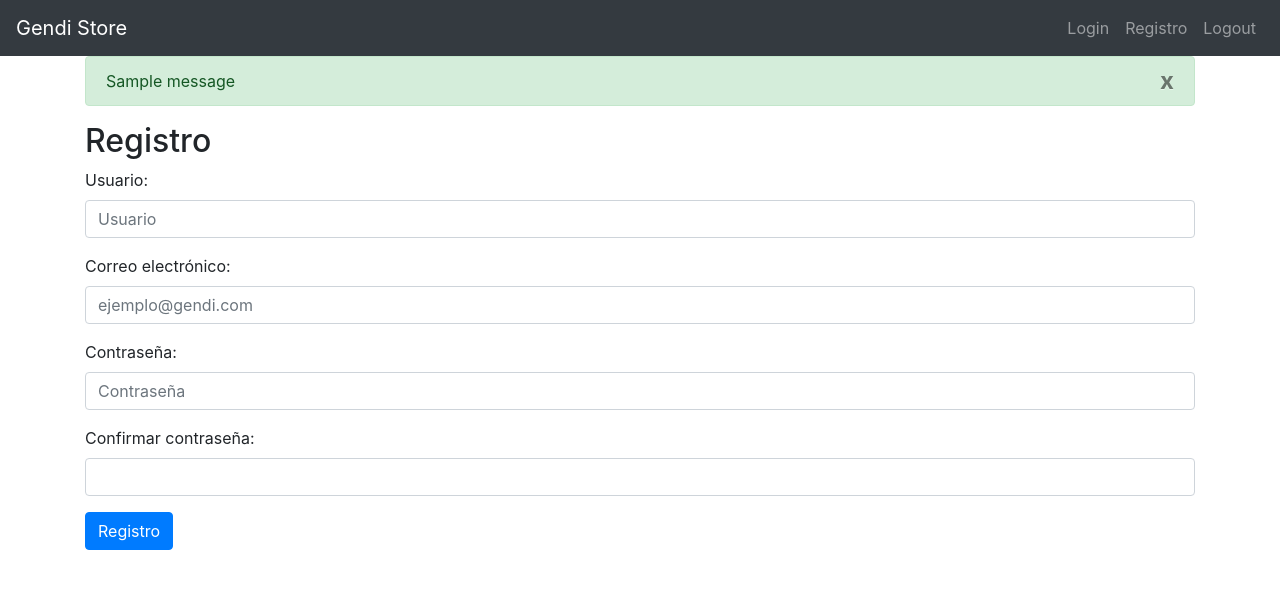
After one commit to erivera23/market, a Django app: page /usuarios/registro/ in a window 1280 px wide. The commit adds this page. Shown: the top 589 px of the page. Run offline with Django 3.2, Linux system fonts and the light colour scheme; one stand-in notice (Sample message) is shown; some libraries are stand-ins or nearby versions.

Commit message:
Barra de navegación

```diff
--- /dev/null
+++ b/gendiStore/forms.py
@@ -0,0 +1,62 @@
+from django import forms
+from django.contrib.auth.models import User
+
+class RegistroForm(forms.Form):
+    username = forms.CharField(required=True,
+                                min_length=4, max_length=50,
+                                widget=forms.TextInput(attrs={
+                                    'class': 'form-control',
+                                    'id': 'username',
+                                    'placeholder': 'Usuario',
+                                }))
+    username.label = 'Usuario:'
+    email = forms.EmailField(required=True,
+                                widget=forms.EmailInput(attrs={
+                                    'class': 'form-control',
+                                    'id': 'email',
+                                    'placeholder': 'ejemplo@gendi.com',
+                                }))
+    email.label = 'Correo electrónico:'
+    password = forms.CharField(required=True,
+                                widget=forms.PasswordInput(attrs={
+                                    'class': 'form-control',
+                                    'id': 'password',
+                                    'placeholder': 'Contraseña'
+                                }))
+
+    password.label = 'Contraseña:'
+
+    password2 = forms.CharField(required = True,
+                                label='Confirmar contraseña:',
+                                widget=forms.PasswordInput(attrs={
+                                    'class': 'form-control'
+                                }))
+
+    def clean_username(self):
+        username = self.cleaned_data.get('username')
+
+        if User.objects.filter(username=username).exists():
+            raise forms.ValidationError('El username ya se encuentra en uso')
+
+        return username
+
+    def clean_email(self):
+        email = self.cleaned_data.get('email')
+
+        if User.objects.filter(email=email).exists():
+            raise forms.ValidationError('El correo ya se encuentra en uso')
+
+        return email
+
+    def clean(self):
+        cleaned_data = super().clean()
+
+        if cleaned_data.get('password2') != cleaned_data.get('password'):
+            self.add_error('password2', 'La contraseña no coincide')
+
+    def save(self):
+        return User.objects.create_user(
+            self.cleaned_data.get('username'),
+            self.cleaned_data.get('email'),
+            self.cleaned_data.get('password')
+        )
--- a/gendiStore/urls.py
+++ b/gendiStore/urls.py
@@ -6,5 +6,7 @@ from . import views
 urlpatterns = [
     path('', views.index, name='index'),
     path('usuarios/login/', views.login_view, name="login"),
+    path('usuarios/logout/', views.logout_view, name="logout"),
+    path('usuarios/registro/', views.register, name="register"),
     path('admin/', admin.site.urls),
 ]
--- a/gendiStore/views.py
+++ b/gendiStore/views.py
@@ -1,7 +1,11 @@
 from django.shortcuts import render
-from django.http import HttpResponse
+from django.shortcuts import redirect
+from django.contrib import messages
+from django.contrib.auth import authenticate, login, logout
 
-from django.contrib.auth import authenticate, login
+from django.contrib.auth.models import User
+
+from .forms import RegistroForm
 
 def index(request):
     return render(request, 'index.html', {
@@ -24,10 +28,31 @@ def login_view(request):
 
         if user:
             login(request, user)
-            print("Usuario autenticado")
+            messages.success(request, 'Bienvenido {}'.format(user.username))
+            return redirect('index')
         else:
-            print("Usuario no autenticado")
+            messages.error(request, 'Usuario o contraseña incorrectos')
 
     return render(request, 'users/login.html', {
 
     })
+
+def logout_view(request):
+    logout(request)
+    messages.success(request, 'Sesión cerrada exitosamente')
+    return redirect('login')
+
+def register(request):
+    form = RegistroForm(request.POST or None)
+
+    if request.method == 'POST' and form.is_valid():
+        user = form.save()
+
+        if user:
+            login(request, user)
+            messages.success(request, 'Usuario creado exitosamente.')
+            return redirect('index')
+
+    return render(request, 'users/registro.html', {
+        'form': form
+    })
--- /dev/null
+++ b/templates/base.html
@@ -0,0 +1,24 @@
+{% load static %}
+<!DOCTYPE html>
+<html lang="en">
+<head>
+    <meta charset="UTF-8">
+    <meta name="viewport" content="width=device-width, initial-scale=1.0">
+    <meta http-equiv="X-UA-Compatible" content="ie=edge">
+    <title></title>
+    <link rel="stylesheet" href="https://stackpath.bootstrapcdn.com/bootstrap/4.4.1/css/bootstrap.min.css" integrity="sha384-Vkoo8x4CGsO3+Hhxv8T/Q5PaXtkKtu6ug5TOeNV6gBiFeWPGFN9MuhOf23Q9Ifjh" crossorigin="anonymous">
+</head>
+<body>
+    {% include 'navbar.html' %}
+    <div class="container">
+        {% include 'messages.html' %}
+        <div class="row">
+            {% block content %}
+            {% endblock %}
+        </div>
+    </div>
+</body>
+<script src="https://code.jquery.com/jquery-3.4.1.slim.min.js" integrity="sha384-J6qa4849blE2+poT4WnyKhv5vZF5SrPo0iEjwBvKU7imGFAV0wwj1yYfoRSJoZ+n" crossorigin="anonymous"></script>
+<script src="https://cdn.jsdelivr.net/npm/popper.js@1.16.0/dist/umd/popper.min.js" integrity="sha384-Q6E9RHvbIyZFJoft+2mJbHaEWldlvI9IOYy5n3zV9zzTtmI3UksdQRVvoxMfooAo" crossorigin="anonymous"></script>
+<script src="https://stackpath.bootstrapcdn.com/bootstrap/4.4.1/js/bootstrap.min.js" integrity="sha384-wfSDF2E50Y2D1uUdj0O3uMBJnjuUD4Ih7YwaYd1iqfktj0Uod8GCExl3Og8ifwB6" crossorigin="anonymous"></script>
+</html>
--- /dev/null
+++ b/templates/messages.html
@@ -0,0 +1,8 @@
+{% if messages %}
+{% for message in messages %}
+    <div class="alert {% if message.tags == 'success' %} alert-success {% else %} alert-danger {% endif %}">
+        <button type="button" data-dismiss="alert" class="close">x</button>
+        {{message}}
+    </div>
+{% endfor %}
+{% endif %}
--- /dev/null
+++ b/templates/navbar.html
@@ -0,0 +1,23 @@
+<nav class="navbar navbar-expand-md bg-dark navbar-dark">
+    <a href="#" class="navbar-brand">Gendi Store</a>
+
+    <button type="button" name="button" class="navbar-toggler navbar-toggler-right" data-toggle="collapse" data-target="#navb">
+        <span class="navbar-toggler-icon">
+
+        </span>
+    </button>
+
+    <div id="navb" class="navbar-collapse collapse hide">
+        <ul class="nav navbar-nav ml-auto">
+            <li class="navbar-item">
+                <a href="" class="nav-link"> Login </a>
+            </li>
+            <li class="navbar-item">
+                <a href="" class="nav-link"> Registro </a>
+            </li>
+            <li class="navbar-item">
+                <a href="" class="nav-link"> Logout </a>
+            </li>
+        </ul>
+    </div>
+</nav>
--- /dev/null
+++ b/templates/users/registro.html
@@ -0,0 +1,21 @@
+{% extends '../base.html' %}
+
+{% block content %}
+<div class="col">
+    <h2>Registro</h2>
+    <form action="" method="post">
+        {% csrf_token %}
+        {% for field in form %}
+            <div class="form-group">
+                {{field.label_tag}}
+                {{field}}
+
+                {% if field.errors %}
+                    {{field.errors}}
+                {% endif %}
+            </div>
+        {% endfor %}
+        <button type="submit" class="btn btn-primary">Registro</button>
+    </form>
+</div>
+{% endblock %}
```
Also changed, not shown: templates/index.html (+3 -24 lines), templates/users/login.html (+4 -16 lines), db.sqlite3.
